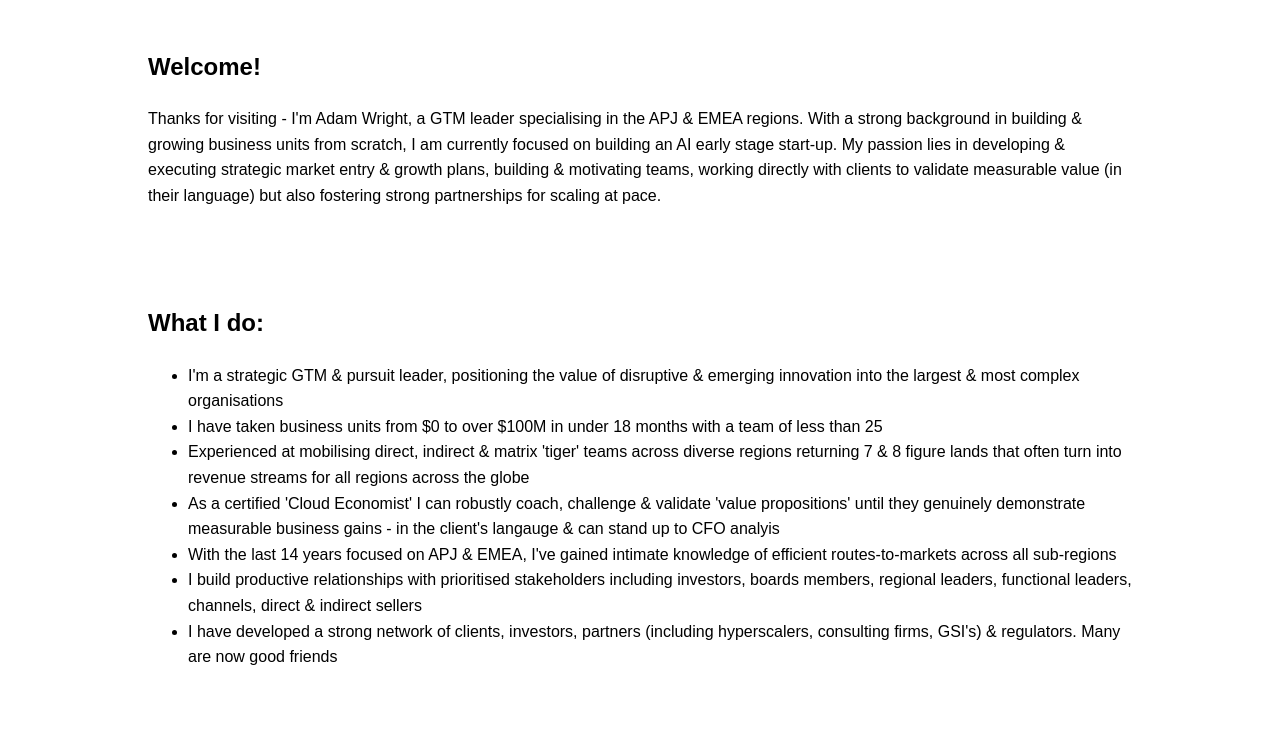
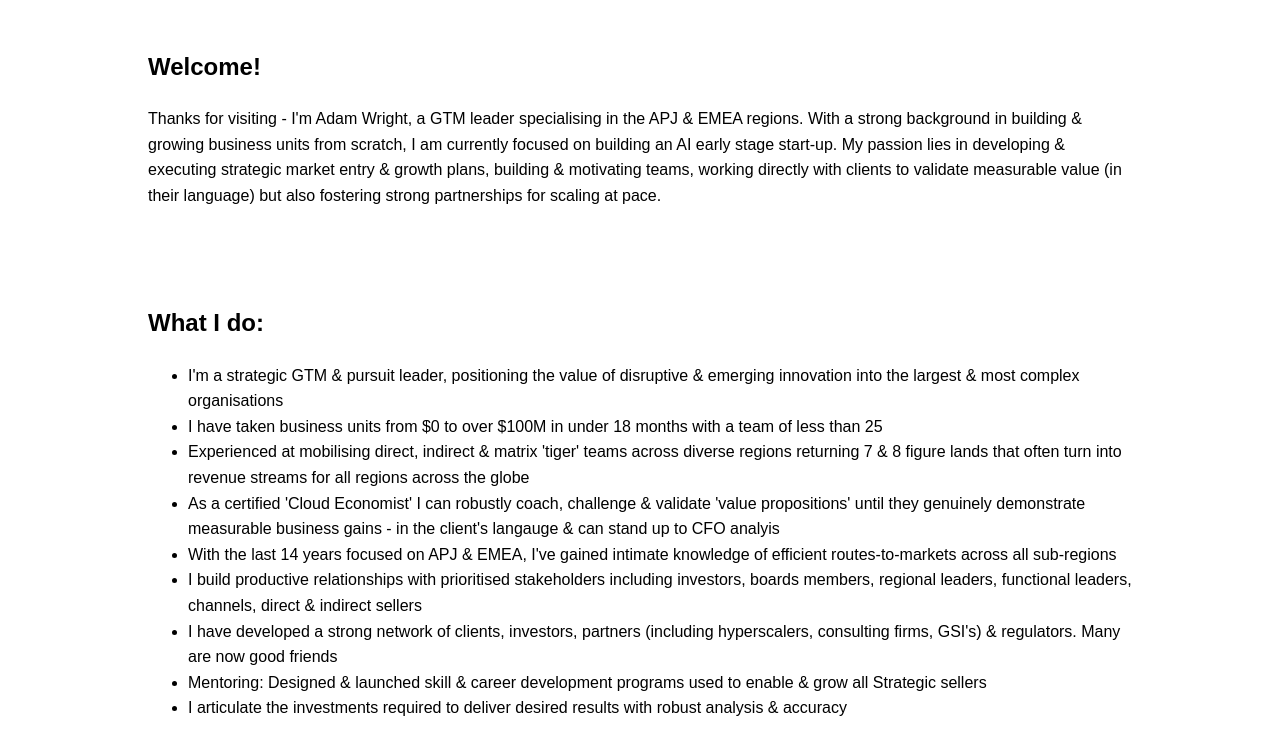
Before and after one commit to adamspence888/mywebsite, a plain HTML site: page index.html in a window 1280 px wide. Shown: the part 222-952 px from the top of the page. Drawn offline with Linux system fonts and the light colour scheme.

Commit message:
Update index.html
Signed-off-by: adamspence888 <87973942+adamspence888@users.noreply.github.com>

```diff
--- a/index.html
+++ b/index.html
@@ -88,6 +88,9 @@
                 <li>With the last 14 years focused on APJ & EMEA, I've gained intimate knowledge of efficient routes-to-markets across all sub-regions</li>
                 <li>I build productive relationships with prioritised stakeholders including investors, boards members, regional leaders, functional leaders, channels, direct & indirect sellers</li>
                 <li>I have developed a strong network of clients, investors, partners (including hyperscalers, consulting firms, GSI's) & regulators. Many are now good friends</li>
+		<li>Mentoring: Designed & launched skill & career development programs used to enable & grow all Strategic sellers</li>
+		<li>I articulate the investments required to deliver desired results with robust analysis & accuracy</li>
+
             </ul>
         </div>
         <div class="section">
```
